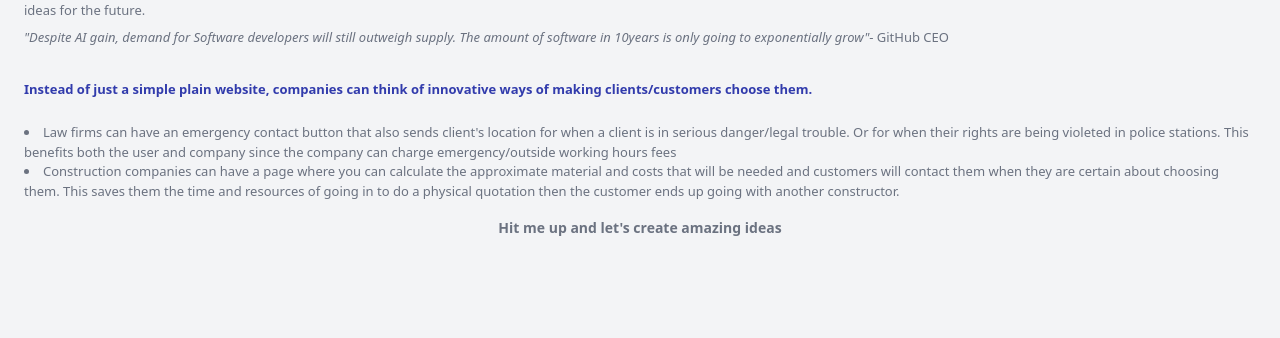
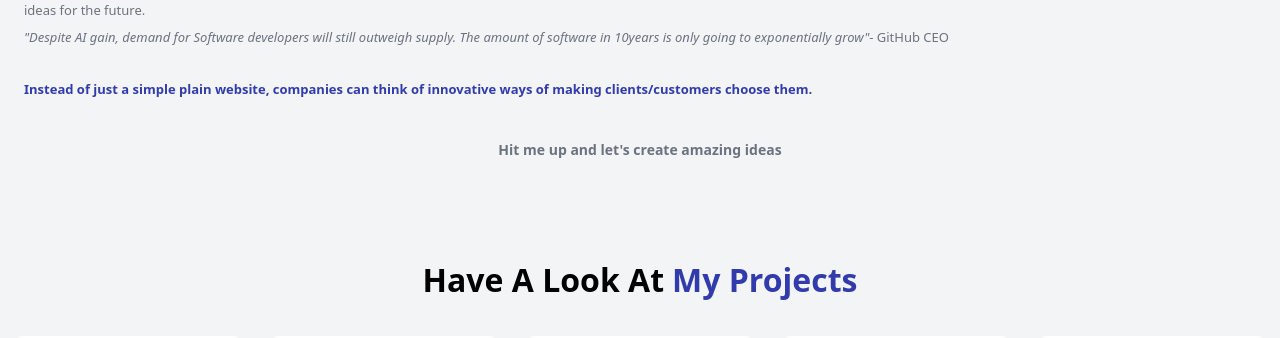
Before and after one commit to TLOU49/React-Portfolio, a React (Create React App) app: page / in a window 1280 px wide. Shown: the part 1067-1405 px from the top of the page. Built offline with nearby package versions, Linux system fonts and the light colour scheme; some icons are missing.

Commit message:
fixed link button

```diff
--- a/src/components/About.jsx
+++ b/src/components/About.jsx
@@ -7,6 +7,11 @@ import Innovation from "../assets/innovation.png";
 import { PiCaretDoubleDownBold } from "react-icons/pi";
 
 const About = () => {
+  const handleContactScroll = () =>{
+    const height = window.scrollY;
+    console.log(height);
+    window.scrollTo({ top: 3200.2, behavior: 'smooth'});
+  }
   return (
     <div id="about">
       <div className=" flex  text-center justify-center text-[2rem] font-semibold my-[6rem]">
@@ -54,27 +59,13 @@ const About = () => {
           Instead of just a simple plain website, companies can think of
           innovative ways of making clients/customers choose them.
         </p>
-        <li>
-          Law firms can have an emergency contact button that also sends
-          client's location for when a client is in serious danger/legal
-          trouble. Or for when their rights are being violeted in police
-          stations. This benefits both the user and company since the company
-          can charge emergency/outside working hours fees
-        </li>
-        <li>
-          Construction companies can have a page where you can calculate the
-          approximate material and costs that will be needed and customers will
-          contact them when they are certain about choosing them. This saves
-          them the time and resources of going in to do a physical quotation
-          then the customer ends up going with another constructor.
-        </li>
         <span className="flex flex-col text-center justify-center">
           <a href="#contact" className="my-4 font-semibold text-[14px]">
             Hit me up and let's create amazing ideas{" "}
           </a>
-          <a href="#contact" className=" flex text-center  justify-center">
+          <p className=" flex text-center  justify-center" onClick={handleContactScroll}>
             <PiCaretDoubleDownBold className="animate-bounce text-[2rem] h-10 w-10  text-dean_blue hover:bg-dean_blue hover:text-white rounded-full p-1" />
-          </a>
+          </p>
         </span>
       </p>
     </div>
```
